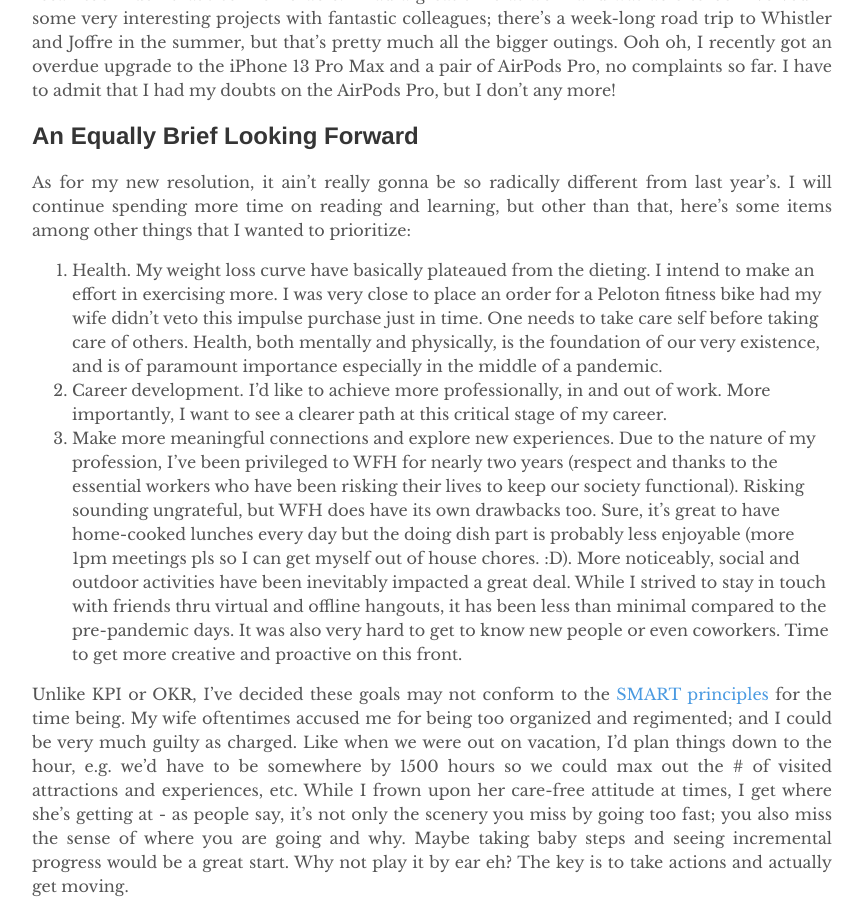
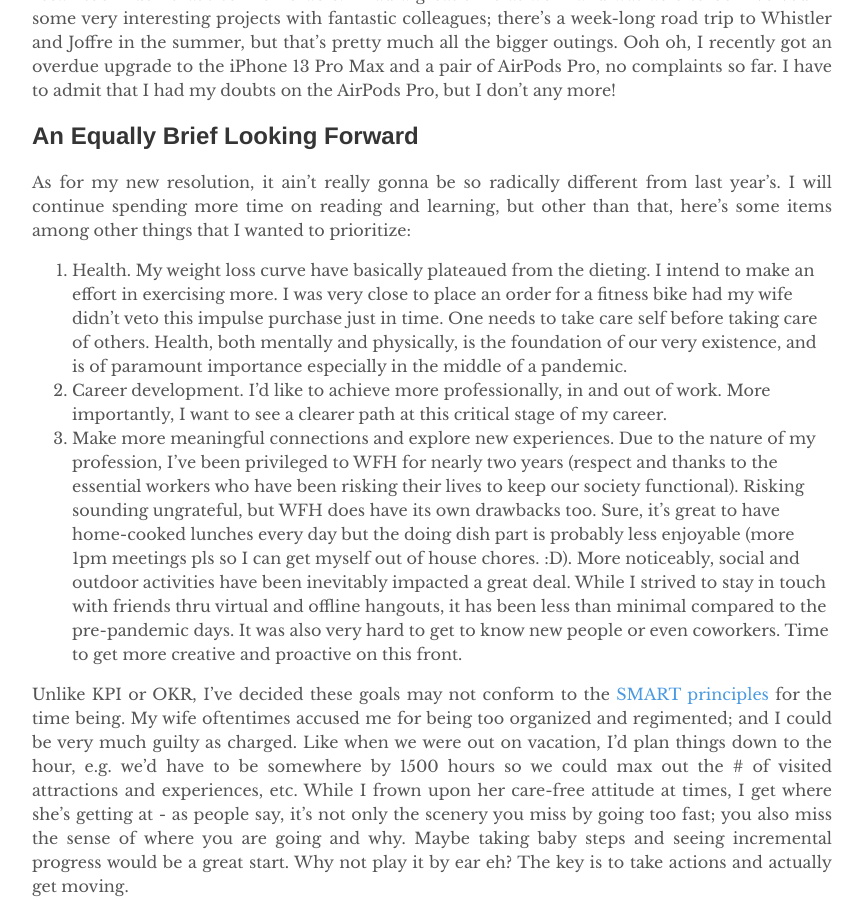
Before and after one commit to yuexiaofeng/yuexiaofeng.github.io, a Jekyll site: the page built from _posts/2022-01-03-yearpp.md, in a window 1280 px wide and 900 px high, scrolled down 3116 px. Shown: the whole window, without its empty margins (208-1071 px from the left). Built offline with Jekyll 4.4.1, drawn with Linux system fonts in a browser that asks for light colours.

Commit message:
updated yearpp

```diff
--- a/_posts/2022-01-03-yearpp.md
+++ b/_posts/2022-01-03-yearpp.md
@@ -39,7 +39,7 @@ So with all that, I didn't really get around to finish a more detailed annual re
 
 As for my new resolution, it ain’t really gonna be so radically different from last year’s. I will continue spending more time on reading and learning, but other than that, here’s some items among other things that I wanted to prioritize:
 
-1. Health. My weight loss curve have basically plateaued from the dieting. I intend to make an effort in exercising more. I was very close to place an order for a Peloton fitness bike had my wife didn't veto this impulse purchase just in time. One needs to take care self before taking care of others. Health, both mentally and physically, is the foundation of our very existence, and is of paramount importance especially in the middle of a pandemic.
+1. Health. My weight loss curve have basically plateaued from the dieting. I intend to make an effort in exercising more. I was very close to place an order for a fitness bike had my wife didn't veto this impulse purchase just in time. One needs to take care self before taking care of others. Health, both mentally and physically, is the foundation of our very existence, and is of paramount importance especially in the middle of a pandemic.
 2. Career development. I’d like to achieve more professionally, in and out of work. More importantly, I want to see a clearer path at this critical stage of my career.
 3. Make more meaningful connections and explore new experiences. Due to the nature of my profession, I've been privileged to WFH for nearly two years (respect and thanks to the essential workers who have been risking their lives to keep our society functional). Risking sounding ungrateful, but WFH does have its own drawbacks too. Sure, it's great to have home-cooked lunches every day but the doing dish part is probably less enjoyable (more 1pm meetings pls so I can get myself out of house chores. :D). More noticeably, social and outdoor activities have been inevitably impacted a great deal. While I strived to stay in touch with friends thru virtual and offline hangouts, it has been less than minimal compared to the pre-pandemic days. It was also very hard to get to know new people or even coworkers. Time to get more creative and proactive on this front.
 
```
